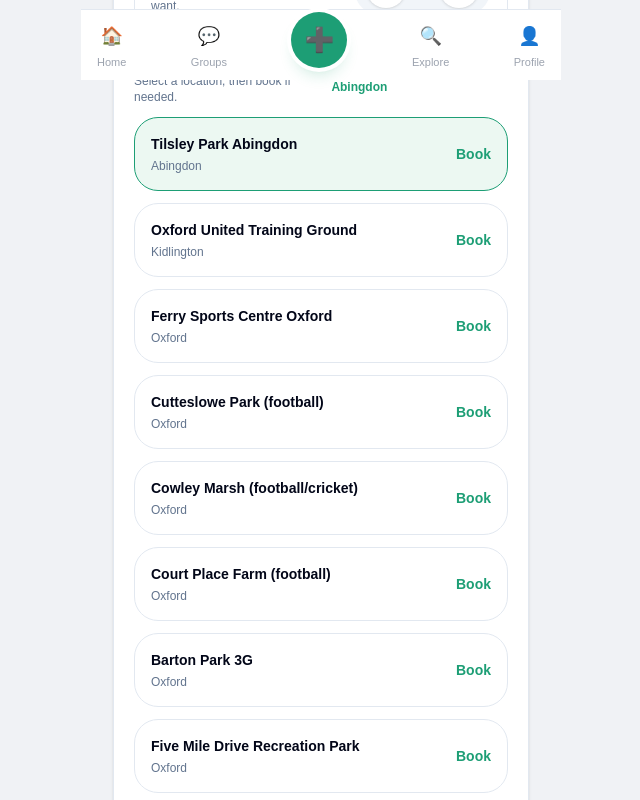
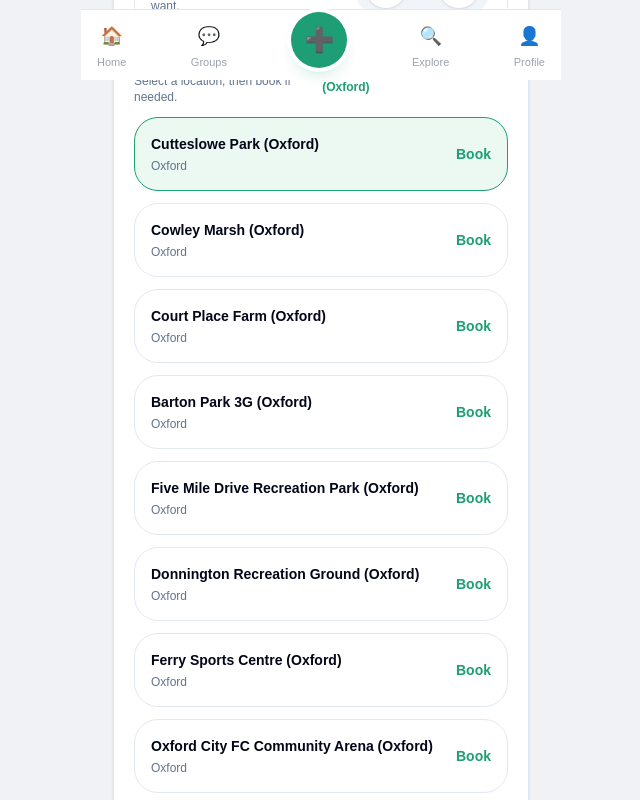
Before and after one commit to maryam969/playmate-oxfordshire, a Next.js app: page /create-game in a window 1280 px wide. Shown: the part 720-1520 px from the top of the page, without its empty margins (319-959 px from the left). Built offline with nearby package versions, Linux system fonts and the light colour scheme; no server answers.

Commit message:
feat: Oxford-only venues with booking links

```diff
--- a/app/(app)/create-game/page.tsx
+++ b/app/(app)/create-game/page.tsx
@@ -8,44 +8,44 @@ const sportOptions = ["Football", "Tennis", "Basketball", "Badminton", "Padel"];
 
 const venues = [
   {
-    name: "Tilsley Park Abingdon",
-    location: "Abingdon",
-    bookingUrl: "https://www.better.org.uk/leisure-centre/abingdon/tilsley-park",
+    name: "Cutteslowe Park (Oxford)",
+    location: "Oxford",
+    bookingUrl: "https://pitchbooking.com/partners/occ",
   },
   {
-    name: "Oxford United Training Ground",
-    location: "Kidlington",
-    bookingUrl: null,
+    name: "Cowley Marsh (Oxford)",
+    location: "Oxford",
+    bookingUrl: "https://pitchbooking.com/partners/occ",
   },
   {
-    name: "Ferry Sports Centre Oxford",
+    name: "Court Place Farm (Oxford)",
+    location: "Oxford",
+    bookingUrl: "https://pitchbooking.com/partners/occ",
+  },
+  {
+    name: "Barton Park 3G (Oxford)",
+    location: "Oxford",
+    bookingUrl: "https://pitchbooking.com/partners/occ",
+  },
+  {
+    name: "Five Mile Drive Recreation Park (Oxford)",
+    location: "Oxford",
+    bookingUrl: "https://pitchbooking.com/partners/occ",
+  },
+  {
+    name: "Donnington Recreation Ground (Oxford)",
+    location: "Oxford",
+    bookingUrl: "https://pitchbooking.com/partners/occ",
+  },
+  {
+    name: "Ferry Sports Centre (Oxford)",
     location: "Oxford",
     bookingUrl: "https://www.better.org.uk/leisure-centre/oxford/ferry-leisure-centre",
   },
   {
-    name: "Cutteslowe Park (football)",
+    name: "Oxford City FC Community Arena (Oxford)",
     location: "Oxford",
-    bookingUrl: "https://pitchbooking.com/partners/occ",
-  },
-  {
-    name: "Cowley Marsh (football/cricket)",
-    location: "Oxford",
-    bookingUrl: "https://pitchbooking.com/partners/occ",
-  },
-  {
-    name: "Court Place Farm (football)",
-    location: "Oxford",
-    bookingUrl: "https://pitchbooking.com/partners/occ",
-  },
-  {
-    name: "Barton Park 3G",
-    location: "Oxford",
-    bookingUrl: "https://pitchbooking.com/partners/occ",
-  },
-  {
-    name: "Five Mile Drive Recreation Park",
-    location: "Oxford",
-    bookingUrl: "https://pitchbooking.com/partners/occ",
+    bookingUrl: "https://portal.sportskey.com/venues/oxford-city-f-c",
   },
 ];
 
```
